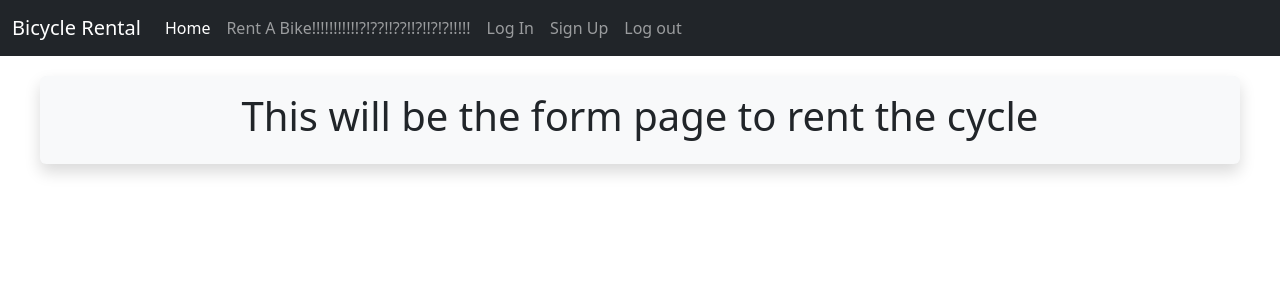
After one commit to karank85/bike-rental-system, a Flask app: template templates/bicycle.html in a window 1280 px wide. The commit adds this page. Shown: the top 300 px of the page. Run offline with Flask 2, Linux system fonts and the light colour scheme; the template is opened without the code that fills it, so the values that code supplies are empty; some libraries are stand-ins or nearby versions.

Commit message:
Added the form page for each bicycle

```diff
--- a/app.py
+++ b/app.py
@@ -38,6 +38,17 @@ def renting():
         return render_template('renting.html', bicycles=bicycles)
     cur.close()
     return render_template('renting.html', bicycles=None)
+
+@app.route('/renting/bicycles/<int:id>/')
+def bicycle(id):
+    cur = mysql.connection.cursor()
+    queryStatement = f"SELECT * from bicycle WHERE bike_id = {id}"
+    print(queryStatement)
+    resultValue = cur.execute(queryStatement)
+    if resultValue > 0:
+        bicycle = cur.fetchone()
+        return render_template('bicycle.html', bicycle=bicycle)
+    return 'Cycle not found'
 
 @app.route('/register/', methods=['GET', 'POST'])
 def register():
--- /dev/null
+++ b/templates/bicycle.html
@@ -0,0 +1,11 @@
+{% extends 'base.html' %}
+{% block content %}
+
+<div class="shadow p-3 mb-5 bg-light rounded" style="margin: 20px 40px 0px 40px;">
+
+    <div class="container text-center">
+        <h1>This will be the form page to rent the cycle</h1>
+    </div>
+
+</div>
+{% endblock %}
--- a/templates/renting.html
+++ b/templates/renting.html
@@ -3,7 +3,7 @@
 <div class="display-2">
 All cycles
 </div>
-<table class="table">
+<table class="table table-striped table-dark">
     <thead class="thead-dark">
       <tr>
         <th scope="col">Bike No.</th>
```
